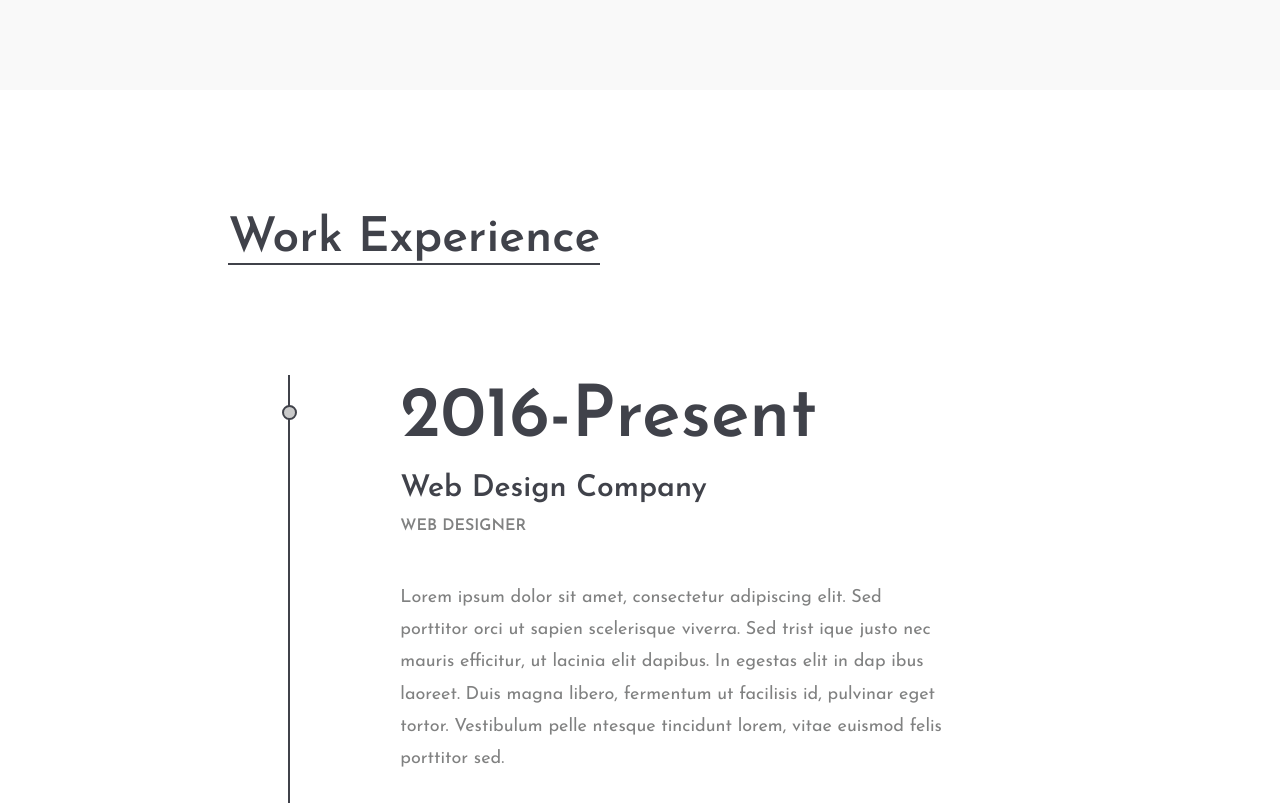
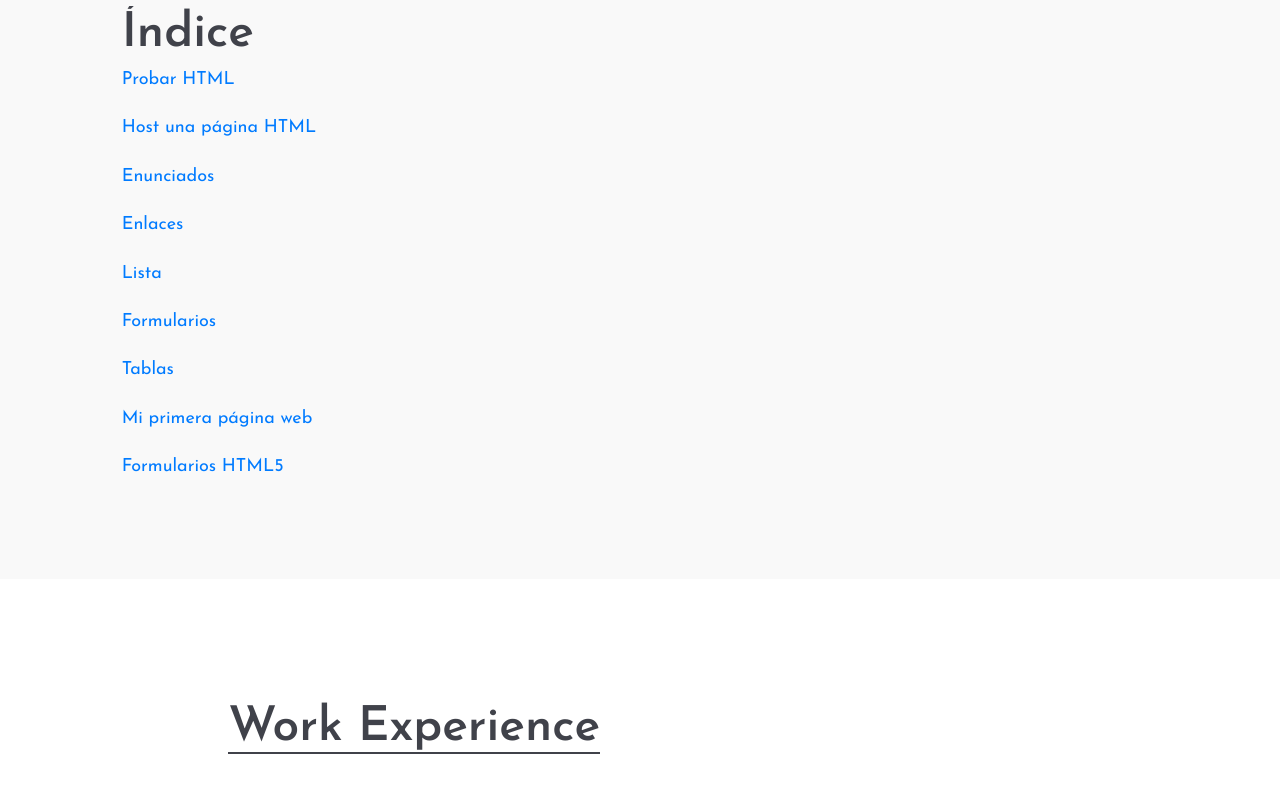
Before and after one commit to ArislaQuintana27/Ashanesia, a plain HTML site: page index.html in a window 1280 px wide. Shown: the part 1274-2077 px from the top of the page. Drawn offline with Linux system fonts and the light colour scheme.

Commit message:
Update index.html

```diff
--- a/index.html
+++ b/index.html
@@ -96,6 +96,25 @@
 							<a href="https://www.facebook.com/arisla.quintana.94"><i class="fa fa-facebook"></i></a>
 						</div>
 						<h2 class="hidden-md hidden-sm">Redes Sociales</h2>
+					</div>
+					<h2>Índice</h2>
+						<p><a href="https://www.w3schools.com/code/tryit.asp?filename=G0S7YOCBZRL5">Probar HTML</a></p>
+
+                                <p><a href="https://arantxa-torres.github.io/Arantxa/">Host una p&aacute;gina HTML</a></p>
+
+                                <p><a href="fhttps://www.w3schools.com/code/tryit.asp?filename=G0S83HM1UC31">Enunciados</a></p>
+
+                                <p><a href="https://www.w3schools.com/code/tryit.asp?filename=G0S85TXGEOM3">Enlaces</a></p>
+
+			        <p><a href="fhttps://www.w3schools.com/code/tryit.asp?filename=G0S83HM1UC31">Lista</a></p>
+
+                                <p><a href="https://www.w3schools.com/code/tryit.asp?filename=G0S87JM7TWXI">Formularios</a></p>
+
+                                <p><a href="https://www.w3schools.com/code/tryit.asp?filename=G0S8924R1UUG">Tablas</a></p>
+
+                                <p><a href="https://arantxa-torres.github.io/Mis-datos/">Mi primera p&aacute;gina web</a></p>
+
+                                <p><a href="https://www.w3schools.com/code/tryit.asp?filename=G0S8AT9PFUKW">Formularios HTML5</a></p>
 					</div>
 				</div>
 			</div>
```
